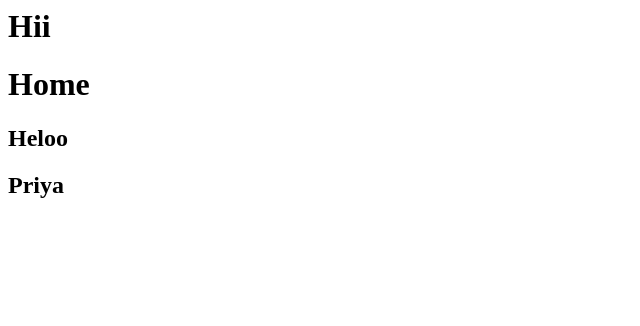
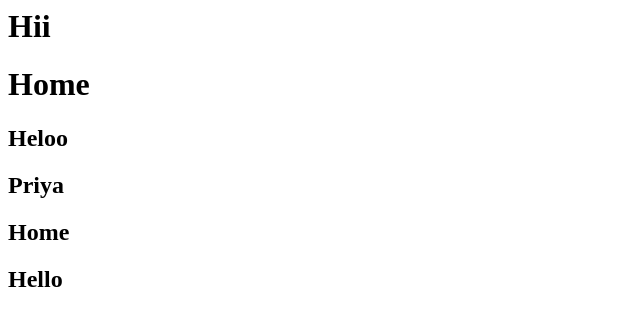
Before and after one commit to gayathri-ambati/project-1, a plain HTML site: page index.html in a window 1280 px wide. Shown: the whole page, without its empty margins (0-640 px from the left). Drawn offline with Linux system fonts and the light colour scheme.

Commit message:
first commit

```diff
--- a/index.html
+++ b/index.html
@@ -2,3 +2,5 @@
 <h1>Home</h1>
 <h2>Heloo</h2>
 <h2>Priya</h2>
+<h2>Home</h2>
+<h2>Hello</h2>
```
Also changed, not shown: sample/sample1.html (added, +3 -0 lines).
